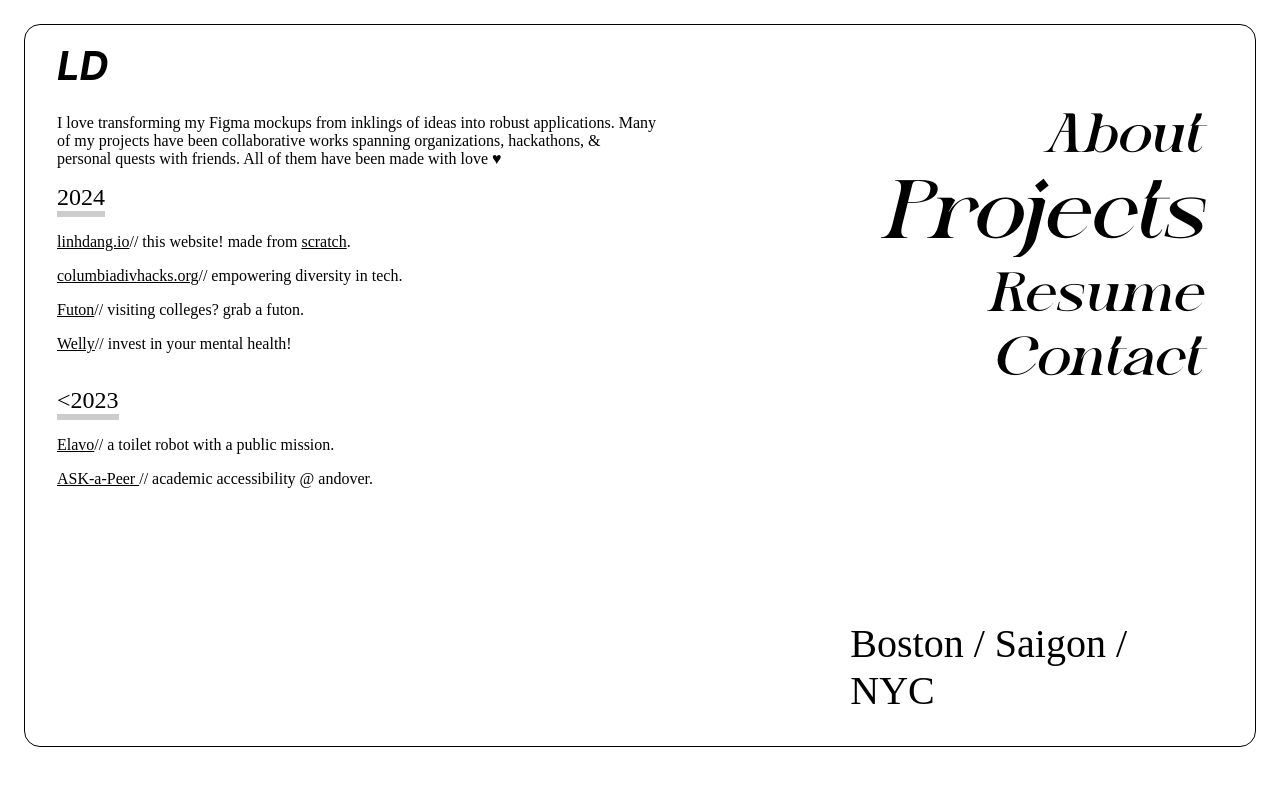
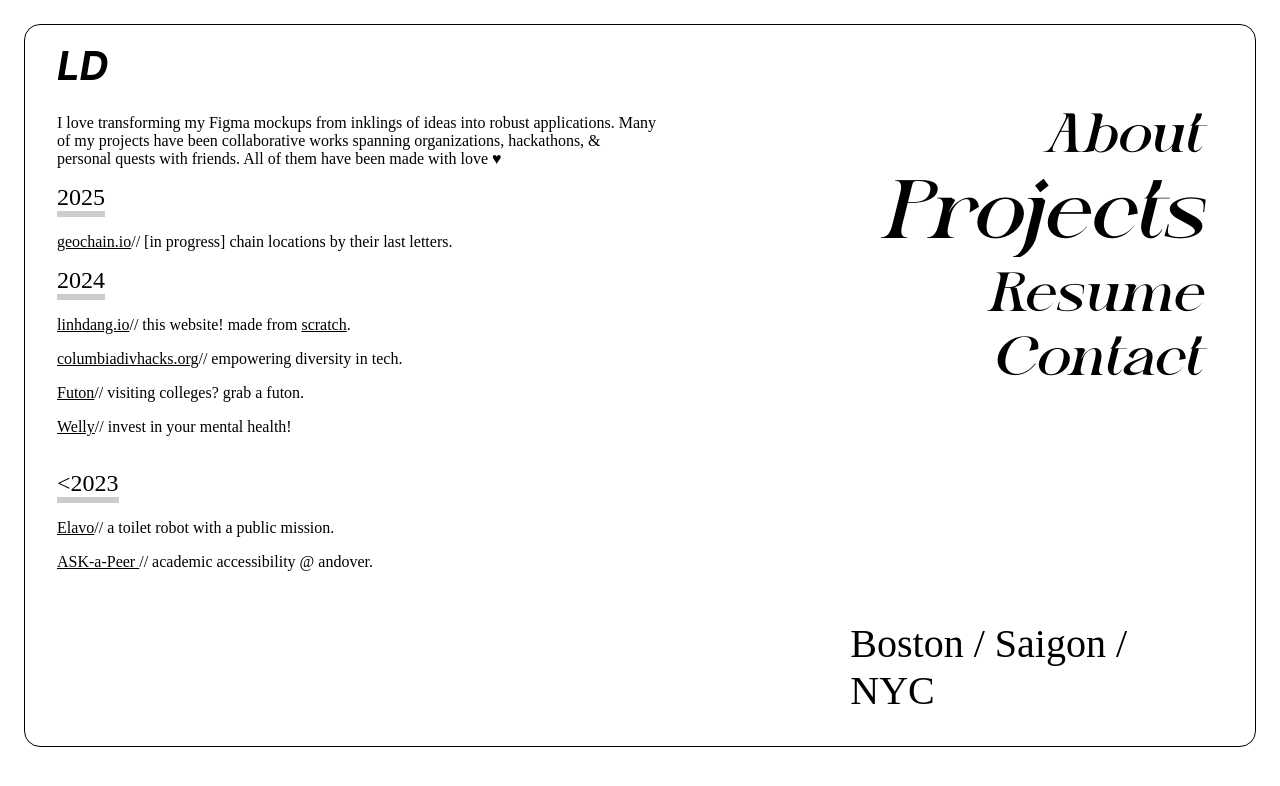
Before and after one commit to ldang04/linhdang.io, a React (Create React App) app: page / in a window 1280 px wide. Both pictures are taken after a click on the button "Projects". Shown: the top 786 px of the page. Built offline with nearby package versions, Linux system fonts and the light colour scheme; a web font is replaced by a local one.

Commit message:
updated projects

```diff
--- a/src/components/Menu.js
+++ b/src/components/Menu.js
@@ -11,7 +11,7 @@ const Menu = ({options, current, updateCurrent}) => {
                         className="menu-btn"
                         key={index}
                         onClick={() => updateCurrent(option)}
-                        style={{ fontSize: current === option ? '5.25em' : '3.5em' }} // Corrected style attribute
+                        style={{ fontSize: current === option ? '5.25em' : '3.5em' }}
                     >
                         {option}
                     </button>
--- a/src/components/Navbar.js
+++ b/src/components/Navbar.js
@@ -18,6 +18,7 @@ const Navbar = ({options, current, updateCurrent}) => {
                         className="nav-btn break-show"
                         key={index}
                         onClick={() => updateCurrent(option)}
+                        style={{ fontSize: current === option ? '5.25em' : '3.5em' }}
                     >
                         {option}
                     </button>
--- a/src/components/sections/Projects.js
+++ b/src/components/sections/Projects.js
@@ -15,7 +15,16 @@ const Projects = () => {
                 <p className="projects-desc">
                     I love transforming my Figma mockups from inklings of ideas into robust applications. Many of my projects have been collaborative works spanning organizations, hackathons, & personal quests with friends. All of them have been made with love ♥
                 </p>
+                <h2>
+                    2025
+                </h2>
+                <ul>
+                    <li>
+                        <a href="https://github.com/ldang04/CCS-Game">geochain.io</a>
 
+                        // [in progress] chain locations by their last letters.
+                    </li>
+                </ul>
                 <h2>
                     2024
                 </h2>
```
